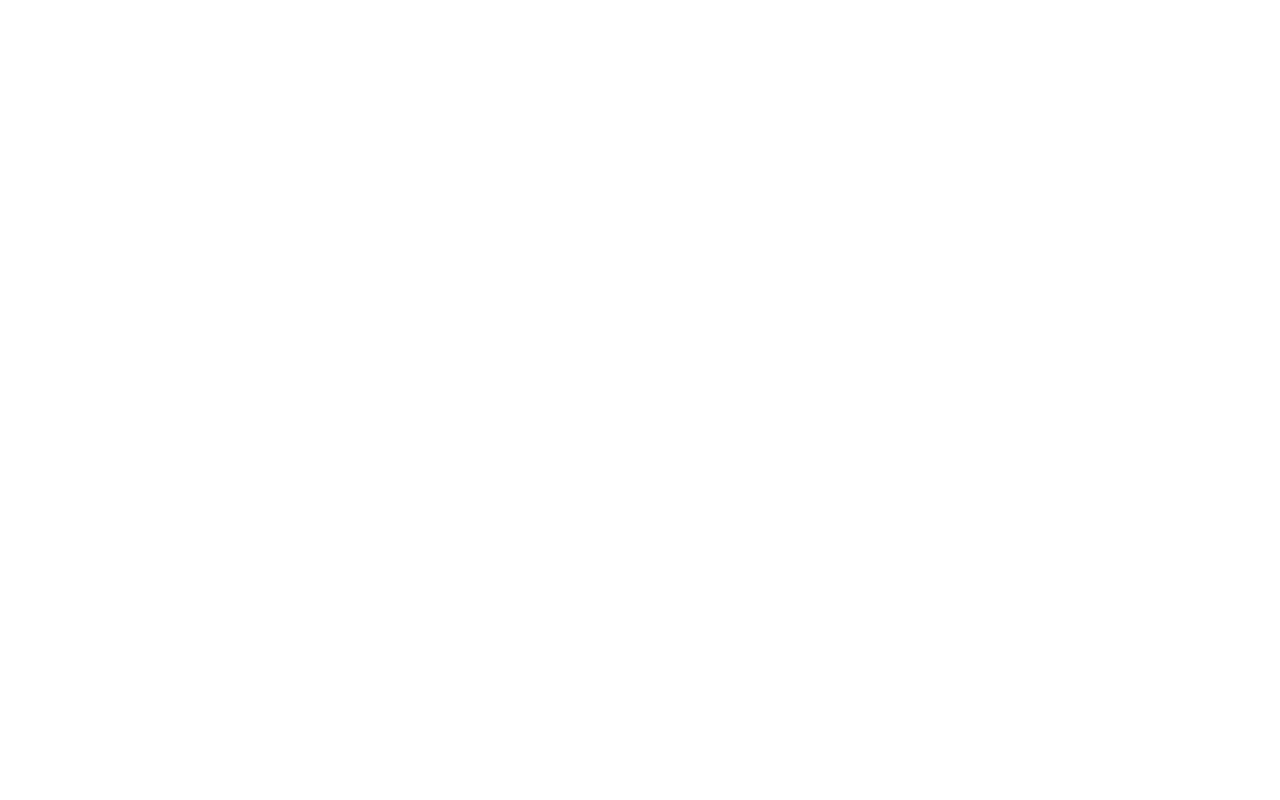
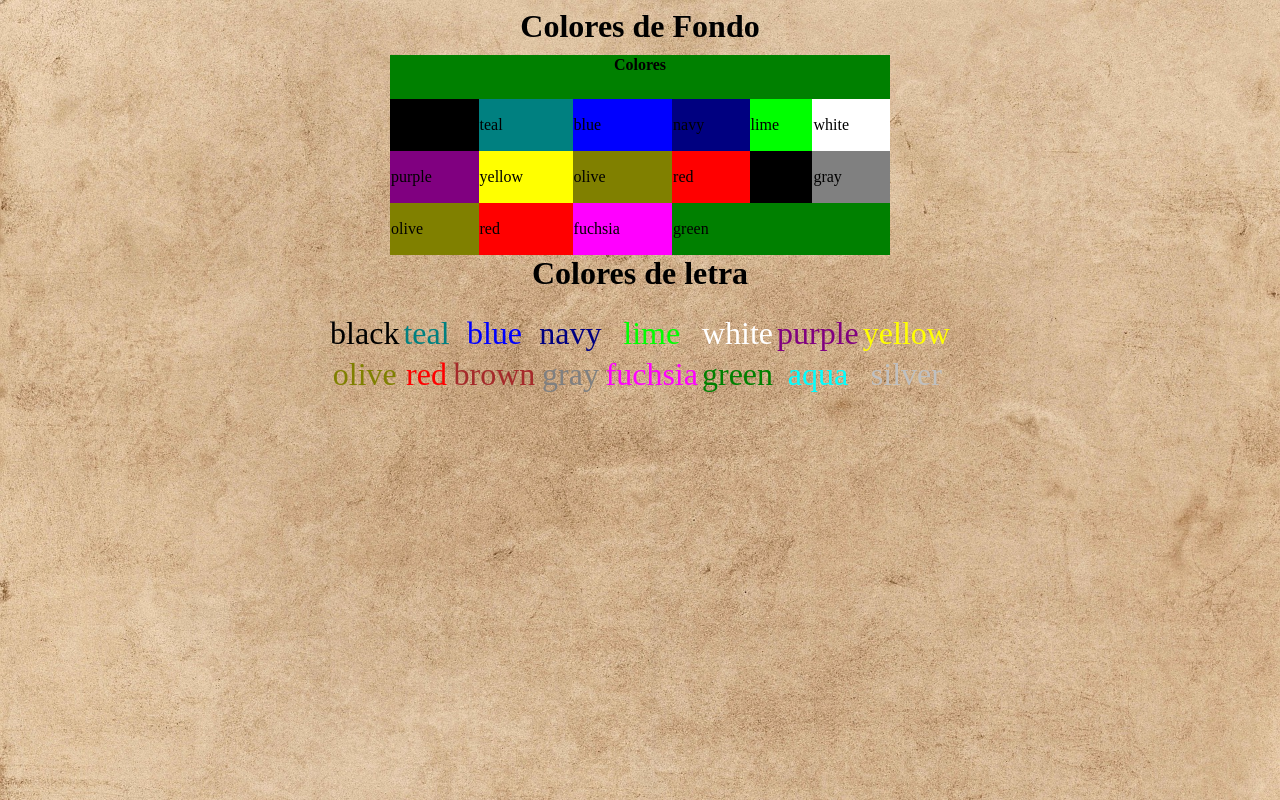
Before and after one commit to snake324/htmlycss32, a plain HTML site: page index.html in a window 1280 px wide. Drawn offline with Linux system fonts and the light colour scheme.

Commit message:
completed

```diff
--- a/index.html
+++ b/index.html
@@ -5,8 +5,61 @@
     <meta http-equiv="X-UA-Compatible" content="IE=edge">
     <meta name="viewport" content="width=device-width, initial-scale=1.0">
     <title>Document</title>
+    <link rel="stylesheet" href="style.css">
 </head>
 <body>
-
+    <table class="paleta">
+        <caption>Colores de Fondo</caption>
+        <tr>
+            <th colspan="6">Colores</th>
+        </tr>
+        <tr>
+            <td class="black"></td>
+            <td class="teal">teal</td>
+            <td class="blue">blue</td>
+            <td class="navy">navy</td>
+            <td class="lime">lime</td>
+            <td class="white">white</td>
+        </tr>
+        <tr>
+            <td class="purple">purple</td>
+            <td class="yellow">yellow</td>
+            <td class="olive">olive</td>
+            <td class="red">red</td>
+            <td class="black"></td>
+            <td class="gray">gray</td>
+        </tr>
+        <tr>
+            <td class="olive">olive</td>
+            <td class="red">red</td>
+            <td class="fuchsia">fuchsia</td>
+            <td>green</td>
+            <td></td>
+            <td></td>
+        </tr>
+    </table>
+    <table class="font">
+        <caption>Colores de letra</caption>
+        <tr>
+            <td>black</td>
+            <td class="fteal">teal</td>
+            <td class="fblue">blue</td>
+            <td class="fnavy">navy</td>
+            <td class="flime">lime</td>
+            <td class="fwhite">white</td>
+            <td class="fpurple">purple</td>
+            <td class="fyellow">yellow</td>
+        </tr>
+        <tr>
+            <td class="folive">olive</td>
+            <td class="fred">red</td>
+            <td class="fmarron">brown</td>
+            <td class="fgray">gray</td>
+            <td class="ffuchsia">fuchsia</td>
+            <td class="fgreen">green</td>
+            <td class="faqua">aqua</td>
+            <td class="fsilver">silver</td>
+        </tr>
+    </table>
 </body>
 </html>
--- a/style.css
+++ b/style.css
@@ -1,3 +1,145 @@
-p{
+body{
+    background-image: url(./images/fondo.jpg) ;
+    background-size: cover;
+}
+
+.paleta{
+    background-color: green;
+    margin: auto;
+    justify-content: center;
+    border: 0px;
+    border: 0;
+    width: 500px;
+    height: 200px;
+    border-collapse:collapse;
+}
+
+.paleta td{
+    height: 50px;
+}
+
+caption{
+    font-size: xx-large;
+    font-weight: bold;
+    padding-bottom: 10px;
+}
+
+th{
+    vertical-align: top;
+}
+
+.black{
+    background-color: black;
+}
+
+.teal{
+    background-color: teal;
+}
+
+.blue{
+    background-color: blue;
+}
+
+.navy{
+    background-color: navy;
+}
+
+.lime{
+    background-color: lime;
+}
+
+.white{
+    background-color: white;
+}
+
+.purple{
+    background-color: purple;
+}
+
+.yellow{
+    background-color: yellow;
+}
+
+.olive{
+    background-color: olive;
+}
+
+.red{
+    background-color: red;
+}
+
+.gray{
+    background-color: gray;
+}
+
+.fuchsia{
+    background-color: fuchsia;
+}
+
+.font{
+    margin: auto;
+    justify-content: center;
+    font-size:xx-large;
+    padding-top: 10px;
     text-align: center;
 }
+
+.fteal{
+    color: teal;
+}
+
+.fblue{
+    color:blue;
+}
+
+.fnavy{
+    color: navy;
+}
+
+.flime{
+    color: lime;
+}
+
+.fwhite{
+    color: white;
+}
+
+.fpurple{
+    color: purple;
+}
+
+.fyellow{
+    color:yellow
+}
+
+.folive{
+    color: olive;
+}
+
+.fred{
+    color: red;
+}
+
+.fmarron{
+    color: brown;
+}
+
+.fgray{
+    color: gray;
+}
+
+.ffuchsia{
+    color: fuchsia;
+}
+
+.fgreen{
+    color: green;
+}
+
+.faqua{
+    color: aqua;
+}
+
+.fsilver{
+    color:silver;
+}
```
Also changed, not shown: images/fondo.jpg (added).
